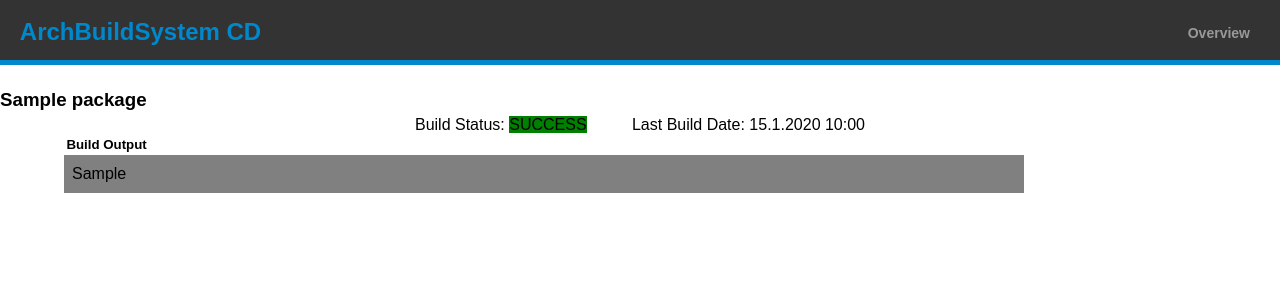
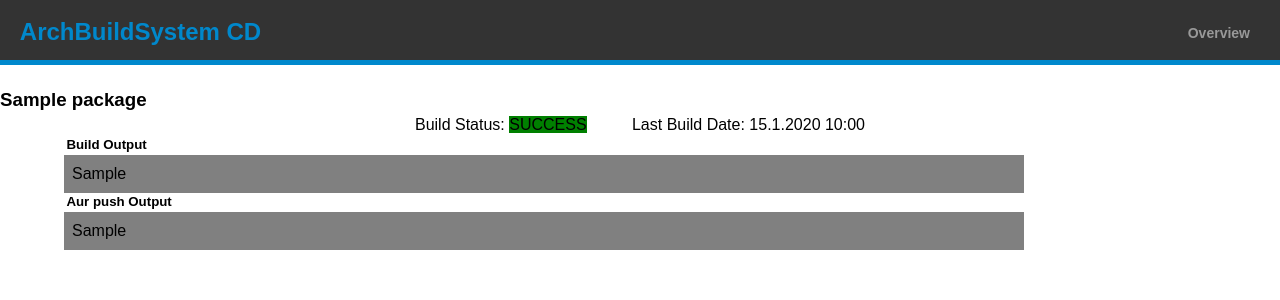
Before and after one commit to bionade24/abs_cd, a Django app: a page that uses cd_manager/templates/cd_manager/package.html in a window 1280 px wide. Shown: the top 300 px of the page. Run offline with Django 3.2, Linux system fonts and the light colour scheme; tables that the repository leaves empty hold one stand-in row (values such as "Sample post"); parts of the project's set-up code (start-up, migrations or seed data) failed here and were passed over.

Commit message:
Added aur push output to html view
To debug problems with AUR pushes this adds errors to the package output

```diff
--- a/cd_manager/models.py
+++ b/cd_manager/models.py
@@ -21,6 +21,7 @@ class Package(models.Model):
     build_date = models.DateTimeField(null=True, blank=True)
     build_output = models.TextField(null=True, blank=True)
     aur_push = models.BooleanField(default=False)
+    aur_push_output = models.TextField(null=True, blank=True)
 
     def __str__(self):
         return self.name
@@ -110,5 +111,7 @@ class Package(models.Model):
         pkg_repo.fetch()
         try:
             pkg_repo.push()
+            self.aur_push_output = "SUCCESS"
         except BaseException as e:
-            print(self.name + " has AUR push problems")
+            print(self.name + " has AUR push problems: " + e)
+            self.aur_push_output = str(e)
--- a/cd_manager/static/cd_manager/package.css
+++ b/cd_manager/static/cd_manager/package.css
@@ -1,4 +1,13 @@
 #build_output {
+    align-self: center;
+    text-align: left;
+    background: gray;
+    padding: 0.5em;
+    margin-left: 4em;
+    margin-right: 16em
+}
+
+#aur_push_output {
     align-self: center;
     text-align: left;
     background: gray;
--- a/cd_manager/templates/cd_manager/package.html
+++ b/cd_manager/templates/cd_manager/package.html
@@ -29,5 +29,13 @@
 There is no build output available.
 {% endif %}
 </div>
+<h5 id="bo_header">Aur push Output</h5>
+<div id="aur_push_output">
+{% if package.aur_push_output %}
+{{ package.aur_push_output|linebreaksbr}}
+{% else %}
+There is no aurpush output available.
+{% endif %}
+</div>
 {% endblock content %}
 {% endautoescape %}%}
```
